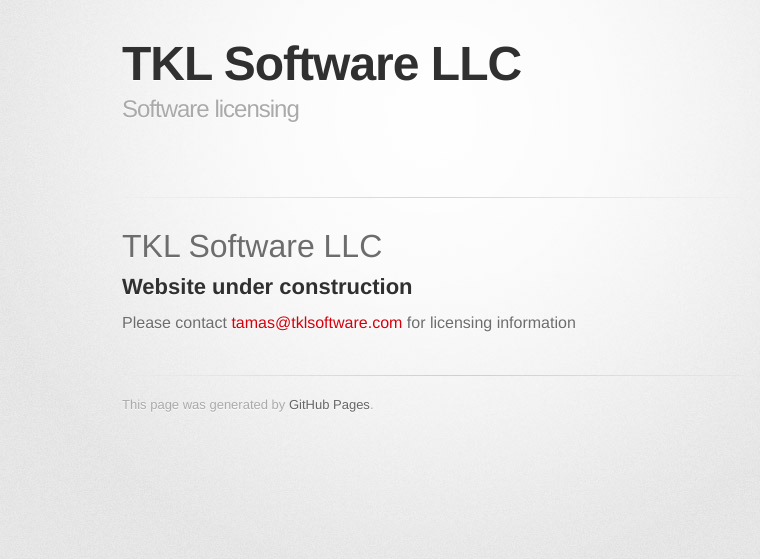
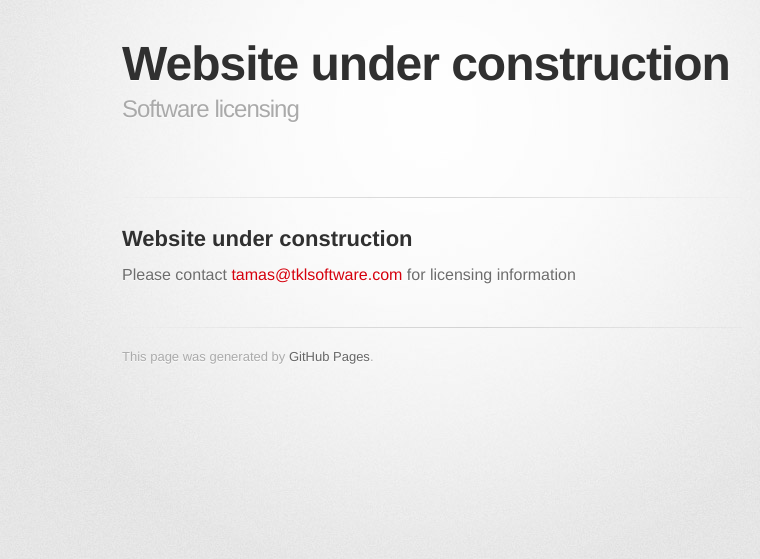
Before and after one commit to tklsoftware/tklsoftware.github.io, a Jekyll site: the page built from index.md, in a window 1280 px wide. Shown: the top 559 px of the page, without its empty margins (208-968 px from the left). Built offline with Jekyll 4.4.1, drawn with Linux system fonts in a browser that asks for light colours; some web fonts are replaced; our own code applies the rules of GitHub Pages for plain Markdown files.

Commit message:
Update index.md

```diff
--- a/index.md
+++ b/index.md
@@ -2,8 +2,6 @@
 layout: default
 ---
 
-# TKL Software LLC
-
 ## Website under construction
 
 Please contact <a href="mailto:tamas@tklsoftware.com">tamas@tklsoftware.com</a> for licensing information
```
